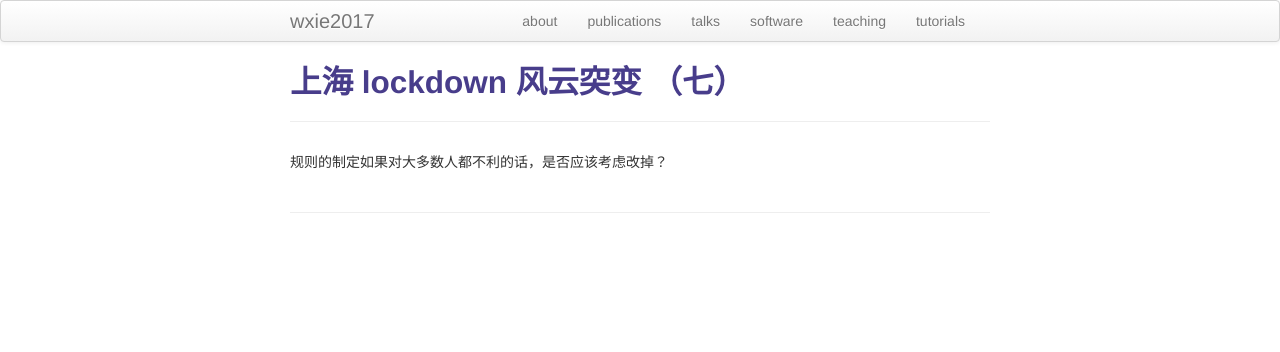
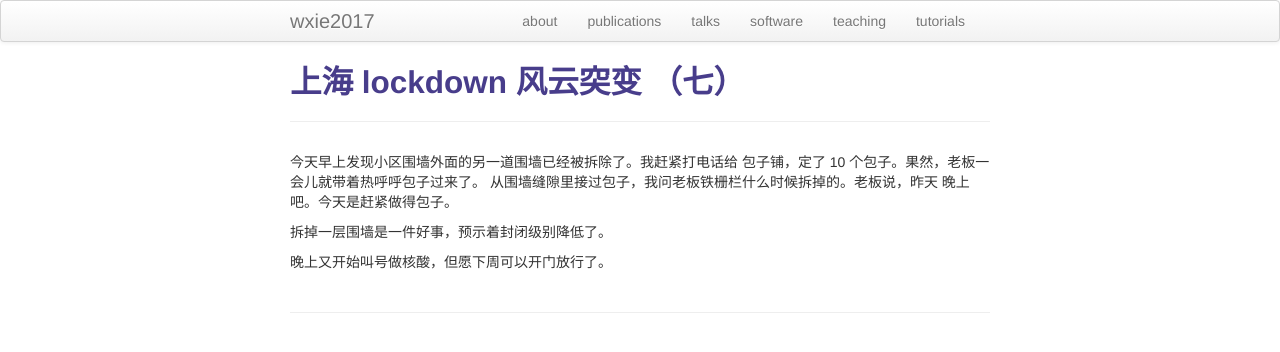
Before and after one commit to wxie2017/wxie2017.github.io, a Jekyll site: the page built from pages/article/上海-lockdown-风云突变-7.md, in a window 1280 px wide. Shown: the top 352 px of the page. Built offline with Jekyll 4.4.1, drawn with Linux system fonts in a browser that asks for light colours.

Commit message:
add new article: shanghai lockdown 风云突变 7

```diff
--- a/pages/article/上海-lockdown-风云突变-7.md
+++ b/pages/article/上海-lockdown-风云突变-7.md
@@ -1,8 +1,15 @@
 ---
 layout: page
 title: 上海 lockdown 风云突变 （七）
-description: thought on 2022-07-
+description: thought on 2022-07-17
 ---
 
 
-规则的制定如果对大多数人都不利的话，是否应该考虑改掉？
+今天早上发现小区围墙外面的另一道围墙已经被拆除了。我赶紧打电话给
+包子铺，定了 10 个包子。果然，老板一会儿就带着热呼呼包子过来了。
+从围墙缝隙里接过包子，我问老板铁栅栏什么时候拆掉的。老板说，昨天
+晚上吧。今天是赶紧做得包子。
+
+拆掉一层围墙是一件好事，预示着封闭级别降低了。
+
+晚上又开始叫号做核酸，但愿下周可以开门放行了。
```
Also changed, not shown: pages/article/上海-lockdown-风云突变-8.md (added, +8 -0 lines), pages/pubs.md (+1 -0 lines).
